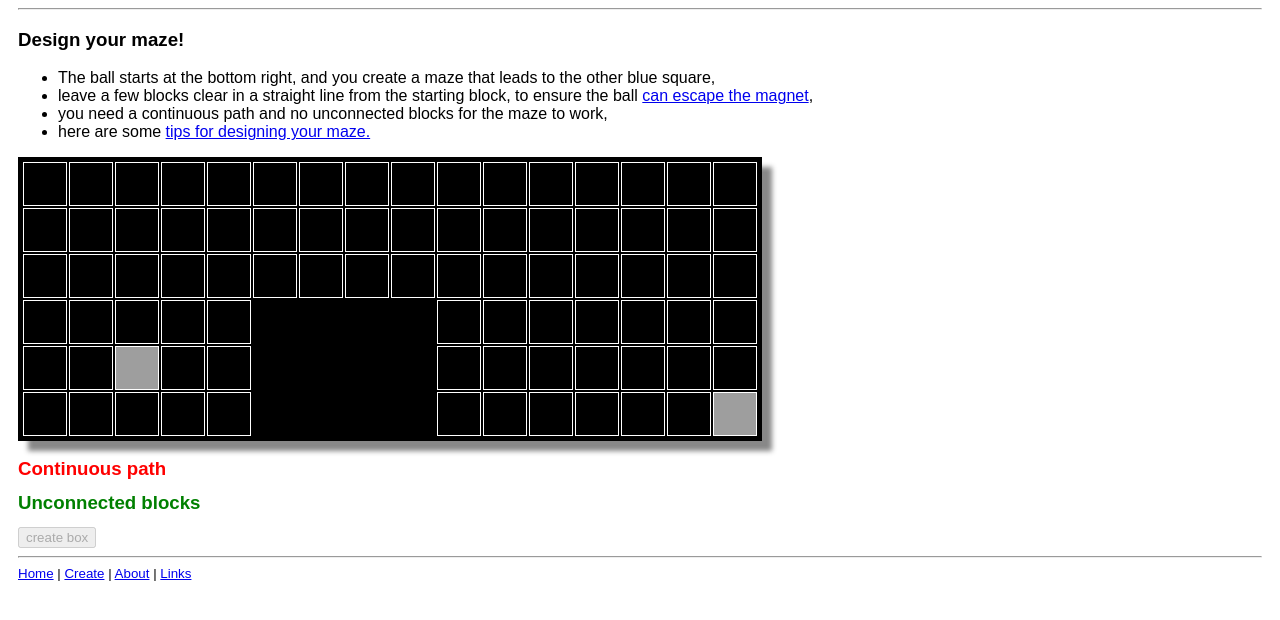
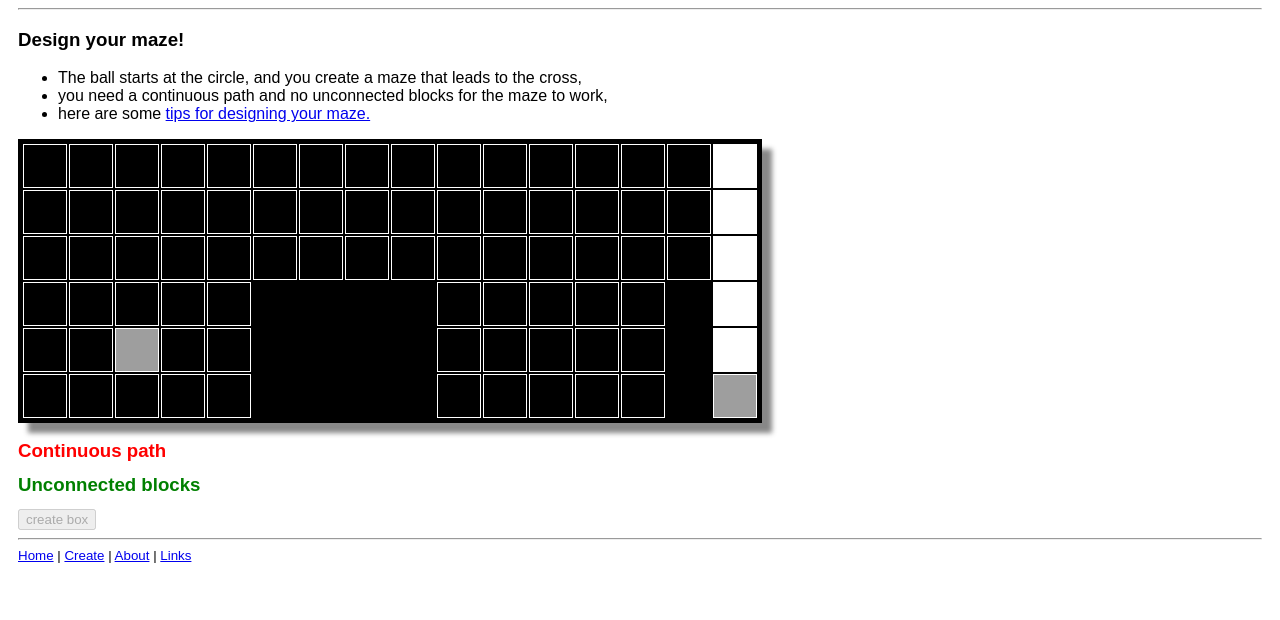
Before and after one commit to mattvenn/mazepuzzlebox, a Django app: page /create in a window 1280 px wide. Shown: the part 40-660 px from the top of the page. Run offline with Django 3.2, Linux system fonts and the light colour scheme; parts of the project's set-up code (start-up, migrations or seed data) failed here and were passed over; grey boxes are pictures that could not be loaded.

Commit message:
fixed ball starting gesture and changed text

```diff
--- a/templates/create.html
+++ b/templates/create.html
@@ -10,8 +10,7 @@
 {% block content %}
 <h3>Design your maze!</h3>
 <ul>
-    <li>The ball starts at the bottom right, and you create a maze that leads to the other blue square,</li>
-    <li>leave a few blocks clear in a straight line from the starting block, to ensure the ball <a href="/tips.html">can escape the magnet</a>,</li>
+    <li>The ball starts at the circle, and you create a maze that leads to the cross,</li>
     <li>you need a continuous path and no unconnected blocks for the maze to work,</li>
     <li>here are some <a href="/tips.html">tips for designing your maze.</a></li>
 </ul>
@@ -34,7 +33,7 @@
       <td></td>
       <td></td>
       <td></td>
-      <td></td>
+      <td class="gone no-go"></td>
     </tr>
     <tr>
       <td></td>
@@ -52,7 +51,7 @@
       <td></td>
       <td></td>
       <td></td>
-      <td></td>
+      <td class="gone no-go"></td>
     </tr>
     <tr>
       <td></td>
@@ -70,7 +69,7 @@
       <td></td>
       <td></td>
       <td></td>
-      <td></td>
+      <td class="gone no-go"></td>
     </tr>
     <tr>
       <td></td>
@@ -87,8 +86,8 @@
       <td></td>
       <td></td>
       <td></td>
-      <td></td>
-      <td></td>
+      <td class="no-go"></td>
+      <td class="gone no-go"></td>
     </tr>
     <tr>
       <td></td>
@@ -105,8 +104,8 @@
       <td></td>
       <td></td>
       <td></td>
-      <td></td>
-      <td></td>
+      <td class="no-go"></td>
+      <td class="gone no-go"></td>
     </tr>
     <tr>
       <td></td>
@@ -123,7 +122,7 @@
       <td></td>
       <td></td>
       <td></td>
-      <td></td>
+      <td class="no-go"></td>
       <td class="start"></td>
     </tr>
   </tbody>
```
